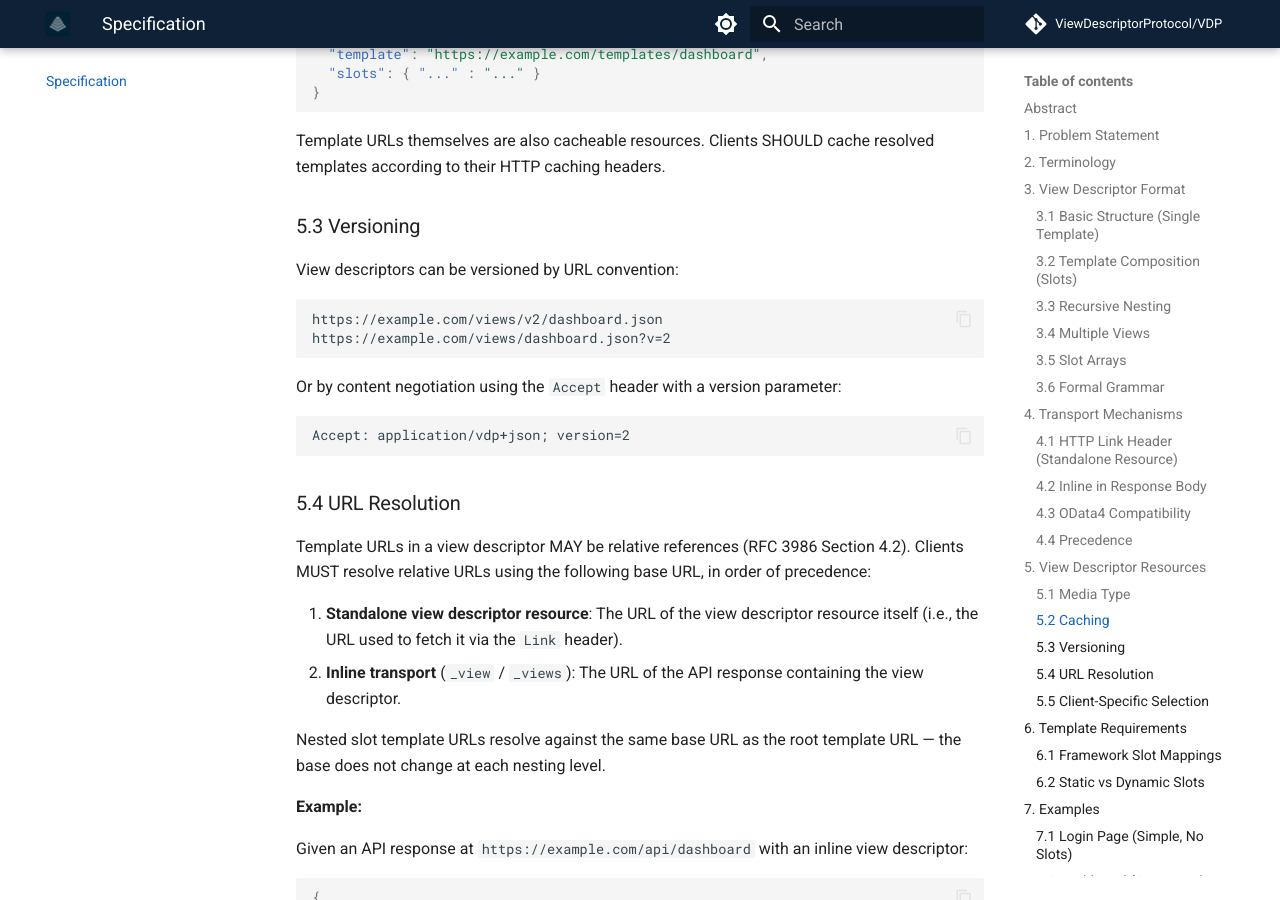
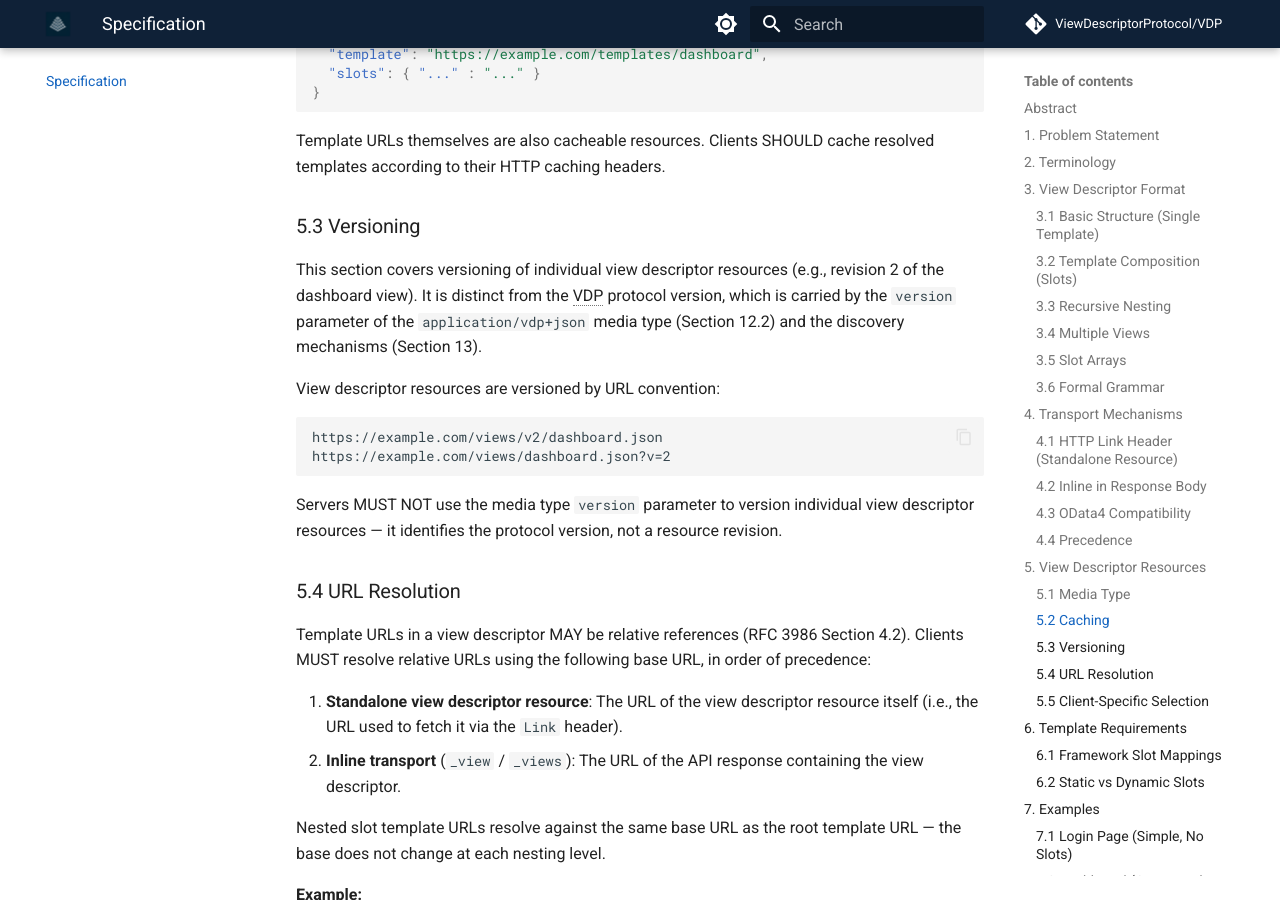
Before and after one commit to ViewDescriptorProtocol/ViewDescriptorProtocol.github.io, an MkDocs documentation site: the page built from docs/specification.md, in a window 1280 px wide and 900 px high, scrolled down 7000 px. Built offline with MkDocs 1.6.1 and Material for MkDocs 9.7.7, drawn with Linux system fonts in a browser that asks for light colours; comment, search, counter and statistics services are not loaded; some of the changed text lies outside the part shown.

Commit message:
Disambiguate resource versioning from the protocol version.
Mirror the canonical VDP spec change: scope section 5.3 to
URL-convention resource versioning, drop the ambiguous Accept-header
example, and define the media type version parameter in 12.2 as the
protocol version.

````diff
--- a/docs/specification.md
+++ b/docs/specification.md
@@ -296,18 +296,16 @@ Template URLs themselves are also cacheable resources. Clients SHOULD cache reso
 
 ### 5.3 Versioning
 
-View descriptors can be versioned by URL convention:
+This section covers versioning of individual view descriptor resources (e.g., revision 2 of the dashboard view). It is distinct from the VDP protocol version, which is carried by the `version` parameter of the `application/vdp+json` media type (Section 12.2) and the discovery mechanisms (Section 13).
+
+View descriptor resources are versioned by URL convention:
 
 ```
 https://example.com/views/v2/dashboard.json
 https://example.com/views/dashboard.json?v=2
 ```
 
-Or by content negotiation using the `Accept` header with a version parameter:
-
-```
-Accept: application/vdp+json; version=2
-```
+Servers MUST NOT use the media type `version` parameter to version individual view descriptor resources — it identifies the protocol version, not a resource revision.
 
 ### 5.4 URL Resolution
 
@@ -591,7 +589,7 @@ This specification requests registration of:
 - **Type name:** application
 - **Subtype name:** vdp+json
 - **Required parameters:** None
-- **Optional parameters:** `version`
+- **Optional parameters:** `version` — the VDP protocol version the payload conforms to (e.g., `application/vdp+json; version=0.1`). This is the same value advertised by the `VDP-Version` header and the well-known discovery document (Section 13). It does not version individual view descriptor resources (see Section 5.3).
 - **Reference:** This specification
 
 ## 13. Discovery
````
